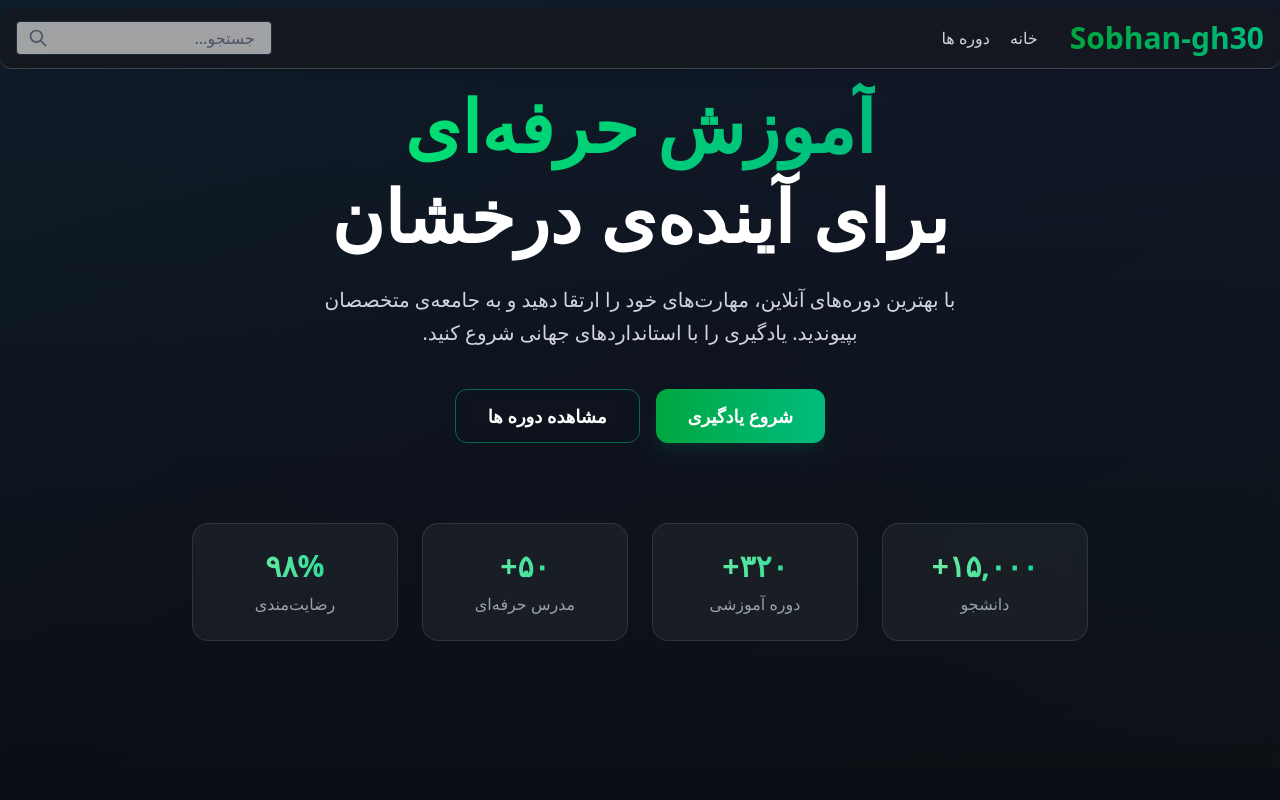
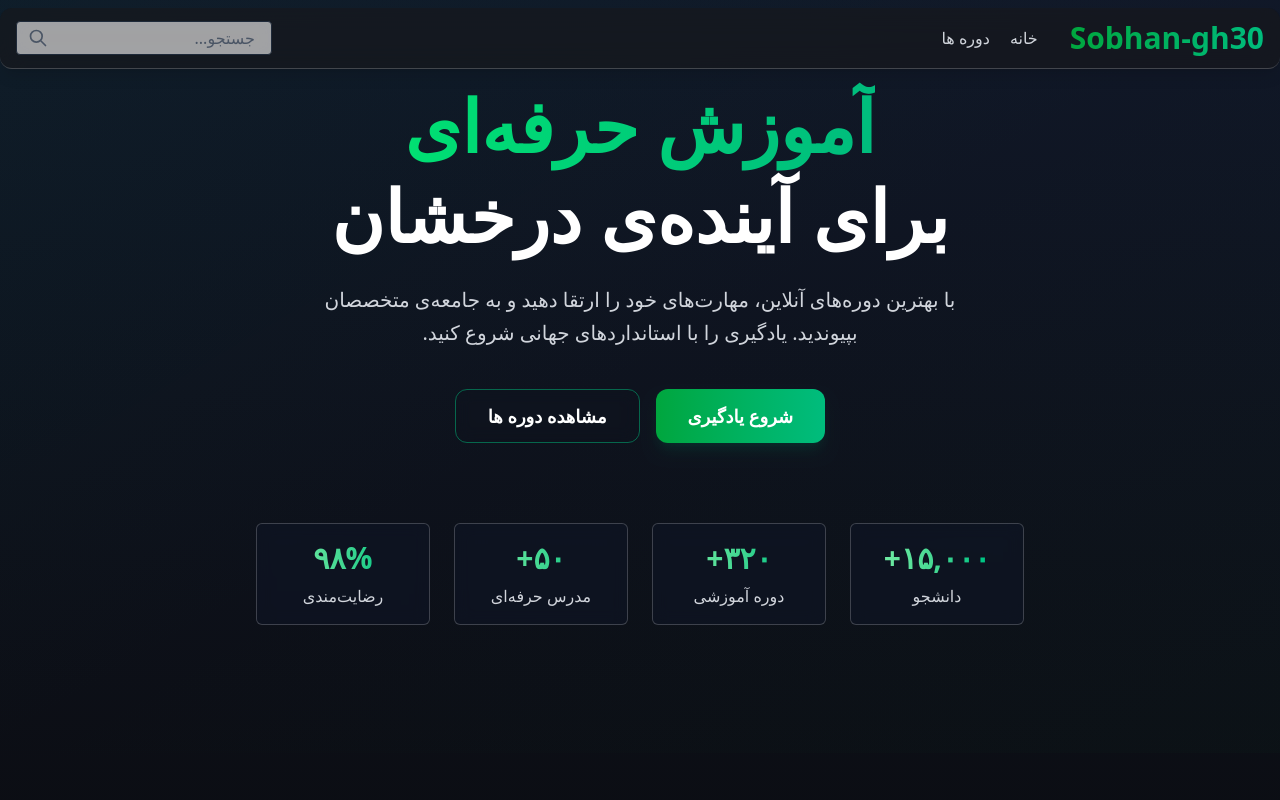
Before and after one commit to sobhan-gh30/online-course-react-spa, a React (Vite) app: page / in a window 1280 px wide. Shown: the top 800 px of the page. Built offline with nearby package versions, Linux system fonts and the light colour scheme.

Commit message:
feat : create Home Analytics component

```diff
--- /dev/null
+++ b/src/components/commons/home/homeAnalytics.jsx
@@ -0,0 +1,14 @@
+import React from "react";
+
+export default function HomeAnalytics({number,label}) {
+    return (
+        <div
+            className="text-center hover:scale-105 transition p-4 rounded-md backdrop-blur-sm bg-slate-900/40 border border-white/20"
+        >
+            <div className="text-3xl font-bold bg-gradient-to-r from-green-300 to-emerald-500 bg-clip-text text-transparent">
+                {number}
+            </div>
+            <div className="text-gray-300 mt-2">{label}</div>
+        </div>
+    )
+}
--- a/src/pages/home.jsx
+++ b/src/pages/home.jsx
@@ -1,6 +1,7 @@
 import React from 'react';
 import { motion } from "motion/react"
 import Button from "../components/commons/btn.jsx";
+import HomeAnalytics from "../components/commons/home/homeAnalytics.jsx";
 
 export default function Home(){
     return (
@@ -53,24 +54,13 @@ export default function Home(){
                     transition={{ delay: 1, duration: 0.8 }}
                     className="container mx-auto mt-20"
                 >
-                    <div className="grid grid-cols-2 md:grid-cols-4 gap-6 max-w-4xl mx-auto">
+                    <div className="grid grid-cols-2 md:grid-cols-4 gap-6 max-w-3xl mx-auto">
                         {[
-                            { number: '۱۵,۰۰۰+', label: 'دانشجو' },
-                            { number: '۳۲۰+', label: 'دوره آموزشی' },
-                            { number: '۵۰+', label: 'مدرس حرفه‌ای' },
-                            { number: '۹۸%', label: 'رضایت‌مندی' }
-                        ].map((stat, index) => (
-                            <motion.div
-                                key={index}
-                                whileHover={{ scale: 1.05 }}
-                                className="text-center p-6 rounded-2xl backdrop-blur-sm bg-white/5 border border-white/10"
-                            >
-                                <div className="text-3xl font-bold bg-gradient-to-r from-green-300 to-emerald-400 bg-clip-text text-transparent">
-                                    {stat.number}
-                                </div>
-                                <div className="text-gray-400 mt-2">{stat.label}</div>
-                            </motion.div>
-                        ))}
+                            {item:1 , number: '۱۵,۰۰۰+', label: 'دانشجو' },
+                            {item:2 , number: '۳۲۰+', label: 'دوره آموزشی' },
+                            {item:3 , number: '۵۰+', label: 'مدرس حرفه‌ای' },
+                            {item:4 , number: '۹۸%', label: 'رضایت‌مندی' }
+                        ].map(item =><HomeAnalytics {...item} key={item.id} />)}
                     </div>
                 </motion.div>
             </section>
```
